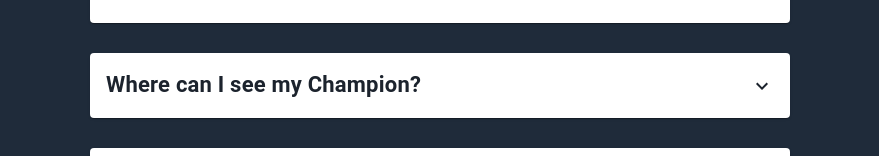
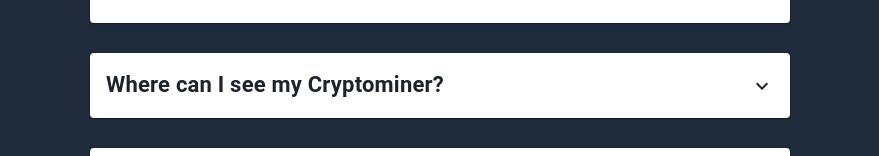
Before and after one commit to htbusinessnft/crypto-miners, a Next.js app: page / in a window 1280 px wide. Shown: the part 5486-5642 px from the top of the page, without its empty margins (200-1079 px from the left). Built offline with nearby package versions, Linux system fonts and the light colour scheme.

Commit message:
updated faq's

```diff
--- a/views/Home/Faq.js
+++ b/views/Home/Faq.js
@@ -99,7 +99,10 @@ export default Faq;
 const data = [
     {
         title: "CryptoMiners NFT minting",
-        description: `You can only mint your Miners exclusively on our website. We will share the exact date and time on Discord. So make sure to join us now by clicking here.`
+        description: <>
+            You can only mint your Miners exclusively on our website. We will share the exact date and time on Discord.
+            So make sure to join us now by clicking <a target={'_blank'} href="https://discord.gg/MCG3cfhU">here</a>  .
+        </>
     },
     {
         title: "What is CryptoMiners ?",
@@ -126,7 +129,7 @@ const data = [
         description: `Metamask is a crypto wallet that stores your Ethereum, which you need to purchase and mint a CryptoMiners.`
     },
     {
-        title: "Where can I see my Champion?",
+        title: "Where can I see my Cryptominer?",
         description: ` Once you successfully mint a CryptoMiners NFT, you can view it by connecting your crypto wallet to OpenSea.`
     }, {
         title: "What IS cryptocurrency minting?",
```
